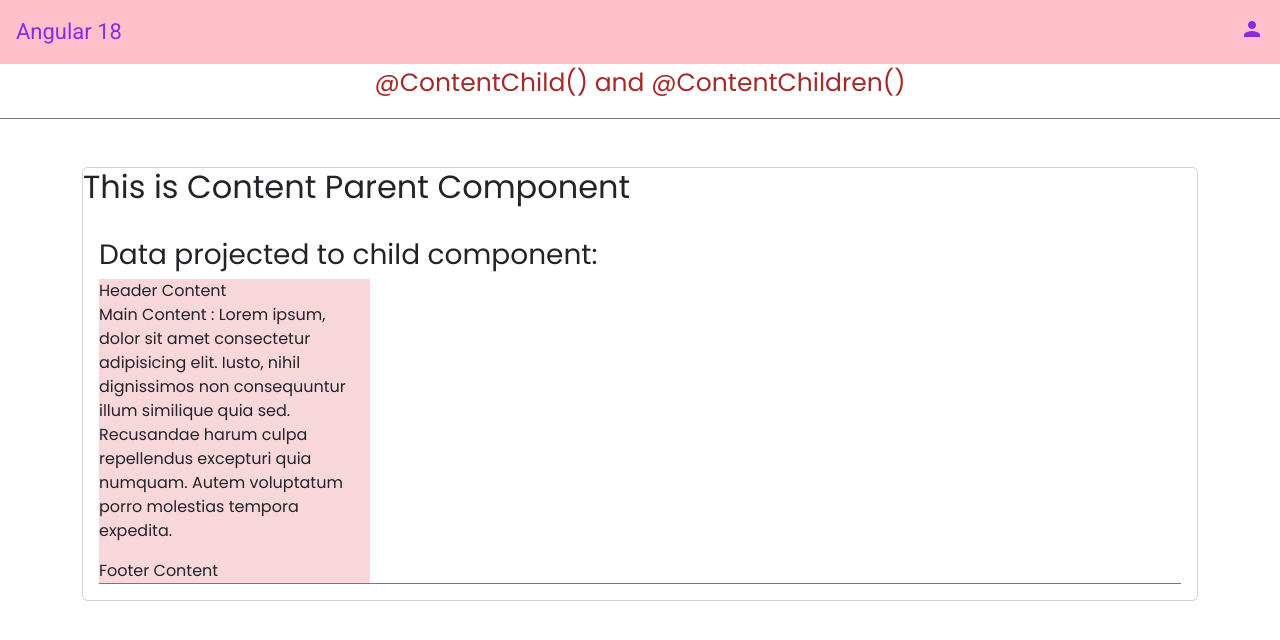
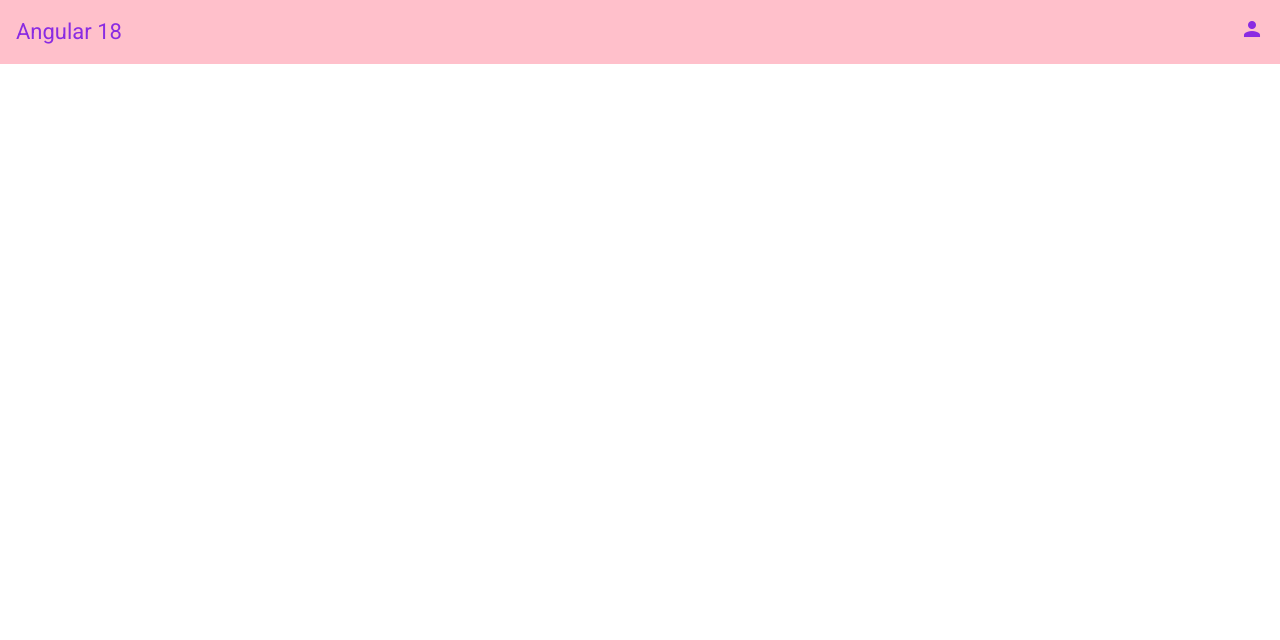
Before and after one commit to SatishKonduru/Angular18, an Angular app: page / in a window 1280 px wide. Shown: the top 640 px of the page. Built offline with nearby package versions, Linux system fonts and the light colour scheme.

Commit message:
All commented in app.comp.html

```diff
--- a/src/app/app.component.html
+++ b/src/app/app.component.html
@@ -12,16 +12,18 @@
 <!-- <app-sender></app-sender> -->
 <!-- <app-view-child></app-view-child> -->
 <!-- <app-parent></app-parent> -->
-<app-content-parent>
-    <!-- <app-content-child data ="This is Projecting Data"></app-content-child>
+<!-- <app-content-parent>
+    <app-content-child data ="This is Projecting Data"></app-content-child>
     <app-content-child content="Hello, World!"></app-content-child>
     <app-content-child content="Angular is awesome!"></app-content-child>
-    <app-content-child content="Content projection is powerful!"></app-content-child> -->
+    <app-content-child content="Content projection is powerful!"></app-content-child>
+
+</app-content-parent> -->
+
+<!-- <app-content-parent>
     <app-content-child>
         <div header>Header Content</div>
         <p>Main Content : Lorem ipsum, dolor sit amet consectetur adipisicing elit. Iusto, nihil dignissimos non consequuntur illum similique quia sed. Recusandae harum culpa repellendus excepturi quia numquam. Autem voluptatum porro molestias tempora expedita.</p>
         <div footer>Footer Content</div>
     </app-content-child>
-
-
-</app-content-parent>
+</app-content-parent> -->
```
